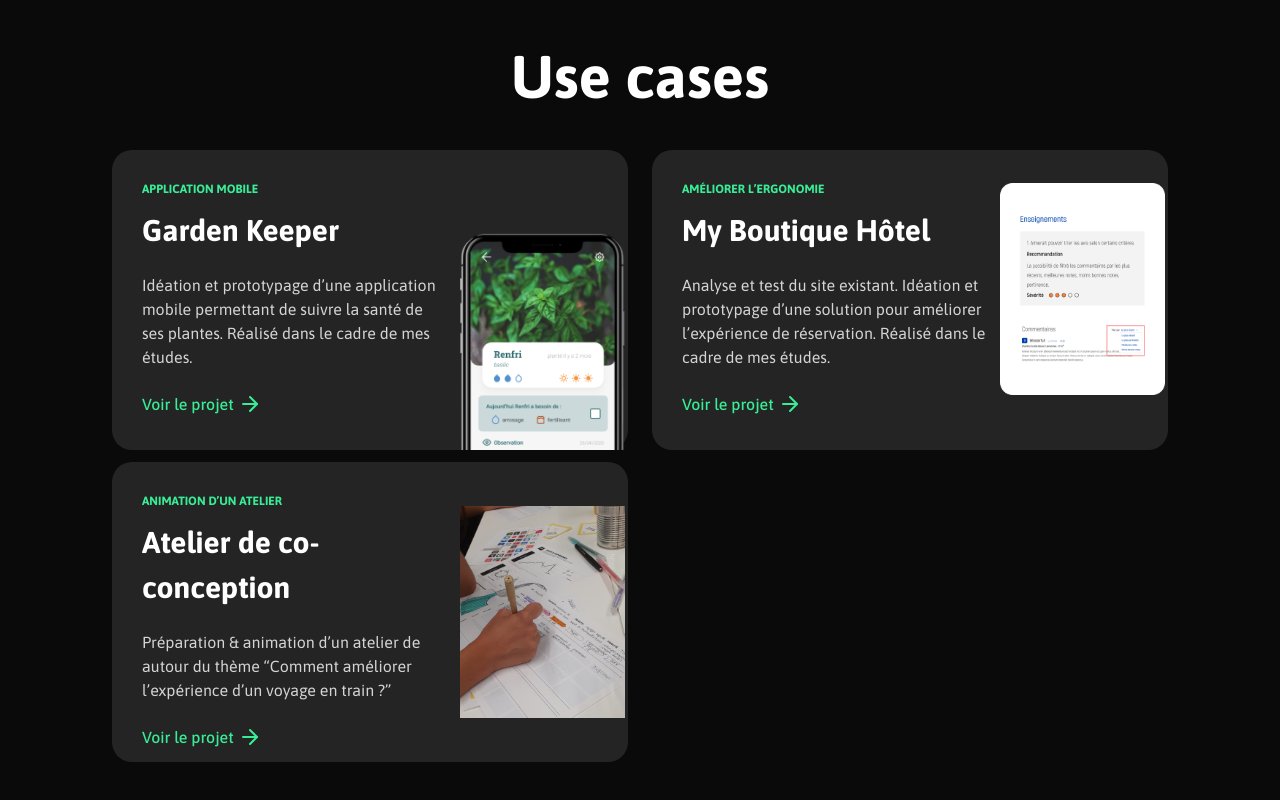
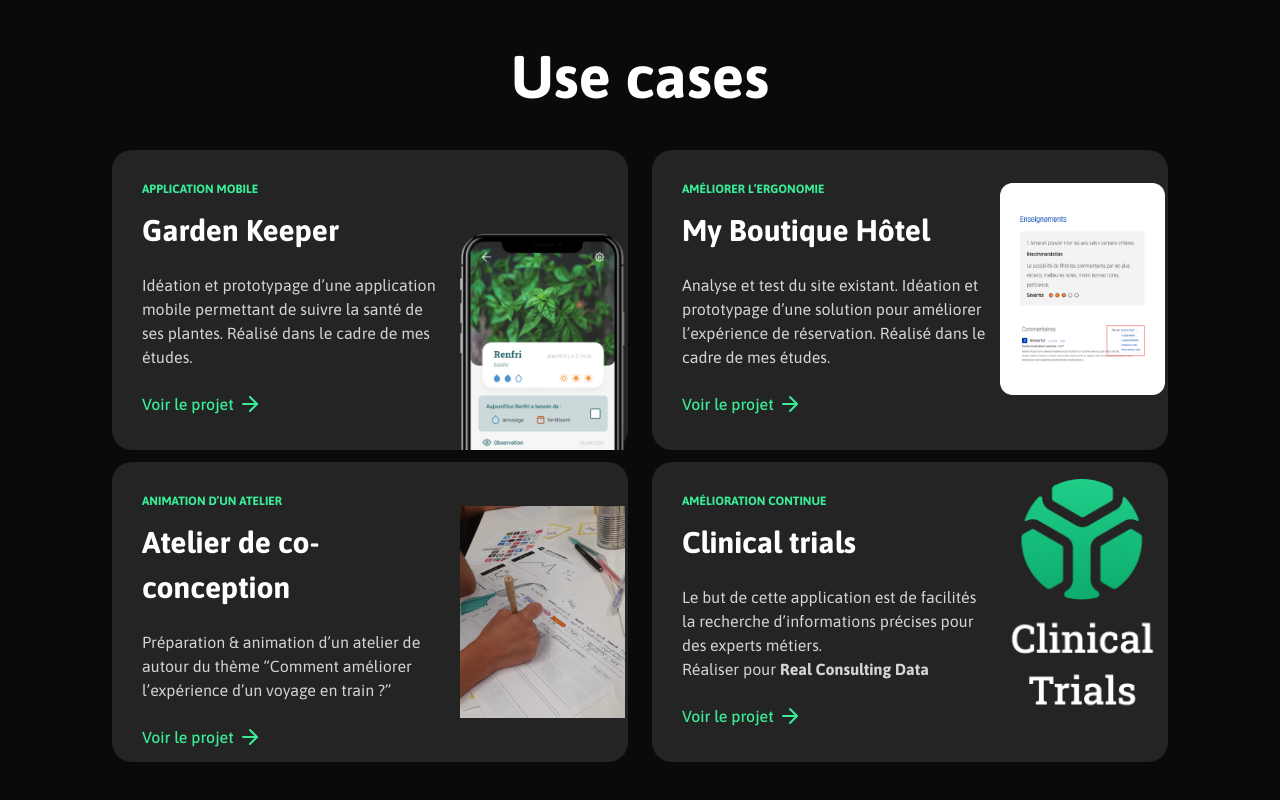
Before and after one commit to margaux-sarfati/margaux-sarfati.github.io, a plain HTML site: page index.html in a window 1280 px wide. Shown: the part 2488-3288 px from the top of the page. Drawn offline with nearby package versions, Linux system fonts and the light colour scheme.

Commit message:
Update index.html

```diff
--- a/index.html
+++ b/index.html
@@ -265,7 +265,29 @@ Réalisé dans le cadre de mes études.</p>
 					</div>
 				</div>
 			</div>
+			<div class="column is-6">
+				<div style="background: #242424; border-radius: 20px; min-height: 300px">
+					<div class="columns is-mobile">
+						<div class="column is-8">
+							<h2 style="margin-bottom: 10px; text-transform: uppercase; color: #39EC96; font-size: 12px; font-weight: bold; margin-left: 30px; margin-top: 18px">Amélioration continue</h2>
+							<h1 style="font-size: 30px;font-weight: bold;color: #FFFFFF; margin-bottom: 20px; margin-left: 30px; ">Clinical trials</h1>
+							<p style="font-size: 16px;color: #D4D4D4; margin-bottom: 23px; margin-left: 30px; ">Le but de cette application est de facilités la recherche d’informations précises pour des experts métiers.<br>
+Réaliser pour <b>Real Consulting Data</b></p>
+							<a href="clinical-trials.html" style="color: #39EC96; cursor: pointer; font-size: 16px;font-weight: 500; margin-left: 30px; ">
+								Voir le projet
+								<svg width="24" height="24" viewBox="0 0 24 24" fill="none" xmlns="http://www.w3.org/2000/svg" style="margin-bottom: -6px">
+<path d="M5 12H19" stroke="#39EC96" stroke-width="2" stroke-linecap="round" stroke-linejoin="round"/>
+<path d="M12 5L19 12L12 19" stroke="#39EC96" stroke-width="2" stroke-linecap="round" stroke-linejoin="round"/>
+</svg>
 
+							</a>
+						</div>
+						<div class="column" style="background-image: url(./images/ct_prev.png); background-repeat: no-repeat; background-size: contain; background-position: center; margin-right: 15px">
+
+						</div>
+					</div>
+				</div>
+			</div>
 
 
 
```
